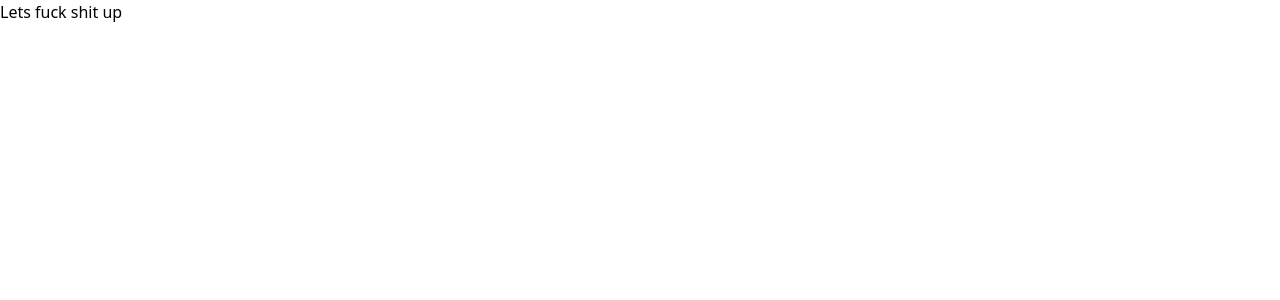
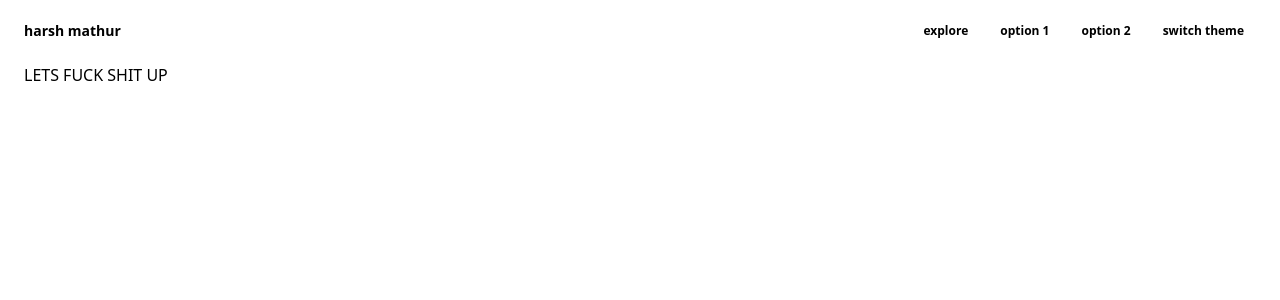
Before and after one commit to harshmathurx/harsh-paper-portfolio, a Next.js app: page / in a window 1280 px wide. Shown: the top 300 px of the page. Built offline with nearby package versions, Linux system fonts and the light colour scheme.

Commit message:
navbar and theme implemented

```diff
--- /dev/null
+++ b/components/Navbar.js
@@ -0,0 +1,79 @@
+import { useTheme } from "next-themes";
+import Link from "next/link";
+import { useState } from "react";
+
+const Navbar = () => {
+
+  const [navbarOpen, setNavbarOpen] = useState(false);
+  const { systemTheme, theme, setTheme } = useTheme();
+
+  const currentTheme = theme === 'system' ? systemTheme : theme;
+
+  return (
+    <div className="">
+      <nav className="flex max-w-full w-full flex-wrap items-center justify-between px-2 py-3">
+        <div className="container max-w-full px-4 flex flex-wrap items-center justify-between">
+          <div className="w-full relative flex justify-between lg:w-auto lg:static lg:block lg:justify-start">
+            <Link
+              className="text-sm font-bold leading-relaxed inline-block mr-4 py-2 whitespace-nowrap lowercase "
+              href="/" onClick={() => setNavbarOpen(false)}
+            >
+              harsh mathur
+            </Link>
+            <button
+              className=" cursor-pointer text-xl leading-none px-3 py-1 border border-solid border-transparent rounded bg-transparent block lg:hidden outline-none focus:outline-none"
+              type="button"
+              onClick={() => setNavbarOpen(!navbarOpen)}
+            >
+              <svg xmlns="http://www.w3.org/2000/svg" width={20} fill="white" viewBox="0 0 448 512"><path d="M0 96C0 78.3 14.3 64 32 64H416c17.7 0 32 14.3 32 32s-14.3 32-32 32H32C14.3 128 0 113.7 0 96zM0 256c0-17.7 14.3-32 32-32H416c17.7 0 32 14.3 32 32s-14.3 32-32 32H32c-17.7 0-32-14.3-32-32zM448 416c0 17.7-14.3 32-32 32H32c-17.7 0-32-14.3-32-32s14.3-32 32-32H416c17.7 0 32 14.3 32 32z" /></svg>
+            </button>
+          </div>
+          <div
+            className={
+              "lg:flex flex-grow items-center" +
+              (navbarOpen ? " flex" : " hidden")
+            }
+            id="example-navbar-danger"
+          >
+            <ul className="flex flex-col lg:flex-row list-none lg:ml-auto">
+              <li className="nav-item">
+                <Link
+                  className="px-3 py-2 flex items-center text-xs lowercase font-bold leading-snug  hover:opacity-75 hover:underline"
+                  href="/explore" onClick={() => setNavbarOpen(false)}
+                >
+                  <span className="ml-2">Explore</span>
+                </Link>
+              </li>
+
+              <li className="nav-item">
+                <Link
+                  className="px-3 py-2 h-full flex items-center text-xs lowercase font-bold leading-snug  hover:opacity-75 hover:underline"
+                  href="/about_us" onClick={() => setNavbarOpen(false)}
+                >
+                  <span className="ml-2">option 1</span>
+                </Link>
+              </li>
+              <li className="nav-item">
+                <Link
+                  className="px-3 py-2 h-full flex items-center text-xs lowercase font-bold leading-snug  hover:opacity-75 hover:underline"
+                  href="/privacy-policy" onClick={() => setNavbarOpen(false)}
+                >
+                  <span className="ml-2">option 2</span>
+                </Link>
+              </li>
+              <li className="nav-item">
+                <button
+                  className="px-3 py-2 h-full flex items-center text-xs lowercase font-bold leading-snug  hover:opacity-75 hover:underline"
+                  href="/privacy-policy" onClick={() => theme == "dark" ? setTheme('light') : setTheme("dark")}
+                >
+                  <span className="ml-2">switch theme</span>
+                </button>
+              </li>
+            </ul>
+          </div>
+        </div>
+      </nav>
+    </div>
+  )
+}
+export default Navbar
--- a/pages/_app.js
+++ b/pages/_app.js
@@ -1,10 +1,14 @@
+import Navbar from '@/components/Navbar'
 import '@/styles/globals.css'
 import { ThemeProvider } from 'next-themes'
 
 export default function App({ Component, pageProps }) {
   return (
     <ThemeProvider attribute="class">
-      <Component {...pageProps} />
+      <Navbar />
+      <div className='px-6'>
+        <Component {...pageProps} />
+      </div>
     </ThemeProvider>
   )
 }
--- a/pages/index.js
+++ b/pages/index.js
@@ -5,8 +5,8 @@ const inter = Inter({ subsets: ['latin'] })
 
 export default function Home() {
   return (
-    <div className='w-full h-full'>
-      Lets fuck shit up
+    <div className=''>
+      LETS FUCK SHIT UP
     </div>
   )
 }
--- a/styles/globals.css
+++ b/styles/globals.css
@@ -4,6 +4,6 @@
 
 @layer base{
     body {
-        @apply dark:bg-[#121212] dark:text-white bg-white text-black
+        @apply dark:bg-[#121212] dark:text-[#fffded] bg-white text-black
     }
 }
```
